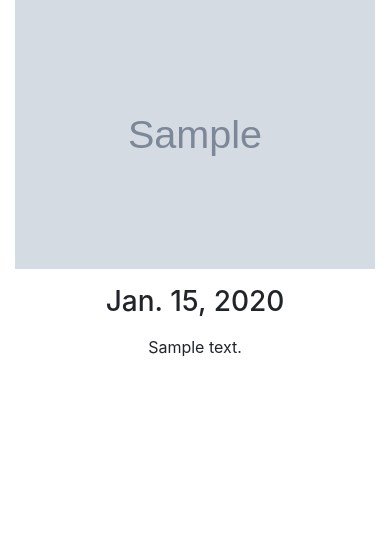
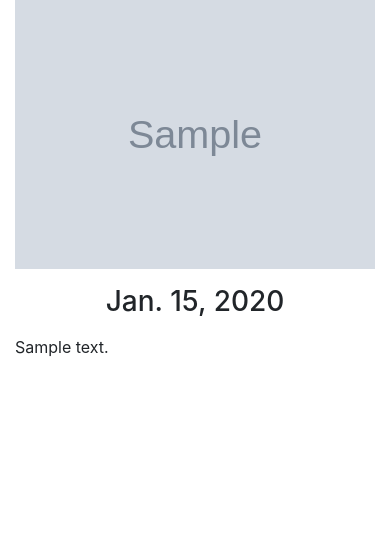
Before and after one commit to jackloo2809/summer-project, a Django app: page /post/1/ in a window 390 px wide. Shown: the part 153-709 px from the top of the page. Run offline with Django 3.2, Linux system fonts and the light colour scheme; tables that the repository leaves empty hold one stand-in row (values such as "Sample post"); grey boxes marked "Sample" are stand-in pictures; some libraries are stand-ins or nearby versions.

Commit message:
changed model and also made post detail better

```diff
--- a/blog/models.py
+++ b/blog/models.py
@@ -5,18 +5,11 @@ from django.utils import timezone
 
 class Post(models.Model):
 
-    CATAGORY_CHOICES= (
-        ("All", "All"),
-        ("Web","Website"),
-        ("Uni","University"),
-    )
-    author = models.ForeignKey(settings.AUTH_USER_MODEL, on_delete=models.CASCADE)
     title = models.CharField(max_length=200)
-    catagory = models.CharField(max_length=200,choices=CATAGORY_CHOICES, default="All")
     image = models.ImageField(upload_to='images/', null=True)
 
     text = models.TextField()
-    created_date = models.DateTimeField(default=timezone.now)
+    description = models.TextField(max_length=50,null=True)
     published_date = models.DateTimeField(blank=True, null=True)
 
     def publish(self):
--- a/blog/static/css/post_detail.css
+++ b/blog/static/css/post_detail.css
@@ -11,7 +11,9 @@
     top: 0;
     background-color: black;
 }
-
+.post-text{
+    width: 80%;
+}
 .post-image{
     width: 60%;
     min-width: 550px;
@@ -22,4 +24,8 @@
         min-width: 100%;
         max-width: 100%;
     }
+
+    .post-text{
+        width: 100%;
+    }
 }
--- a/blog/templates/blog.html
+++ b/blog/templates/blog.html
@@ -20,7 +20,7 @@
                         {%endif%}
                         <div class="post-description">
                             <a href="{% url 'post_detail' pk=post.pk %}">{{post.title}}</a>
-                            <p>{{post.text}}</p>
+                            <p>{{post.description|linebreaks}}</p>
                         </div>
                     </div>
                 </div>
--- a/blog/templates/home.html
+++ b/blog/templates/home.html
@@ -41,7 +41,7 @@
                         <img src={{post.image.url}}>
                     {%endif%}
                     <a href="{% url 'post_detail' pk=post.pk %}">{{post.title}}</a>
-                    <p>{{post.text}}</p>
+                    <p>{{post.description}}</p>
                 </div>
                 {% endfor %}
             </div>
--- a/blog/templates/post_detail.html
+++ b/blog/templates/post_detail.html
@@ -11,8 +11,11 @@
         {%if post.image != None%}
             <img class="post-image" src={{post.image.url}}>
         {%endif%}
-        <h3 class="mt-3 mb-2">{{post.published_date.date}}</h3>
-        <P class="my-2">{{post.text}}</P>
+        <h3 class="my-3">{{post.published_date.date}}</h3>
+        <div class="post-text">
+            {{post.text|linebreaks}}
+        </div>
+
     </div>
 </div>
 {%endblock%}
```
Also changed, not shown: blog/migrations/0006_auto_20200819_1957.py (added), blog/migrations/0007_auto_20200819_2003.py (added).
